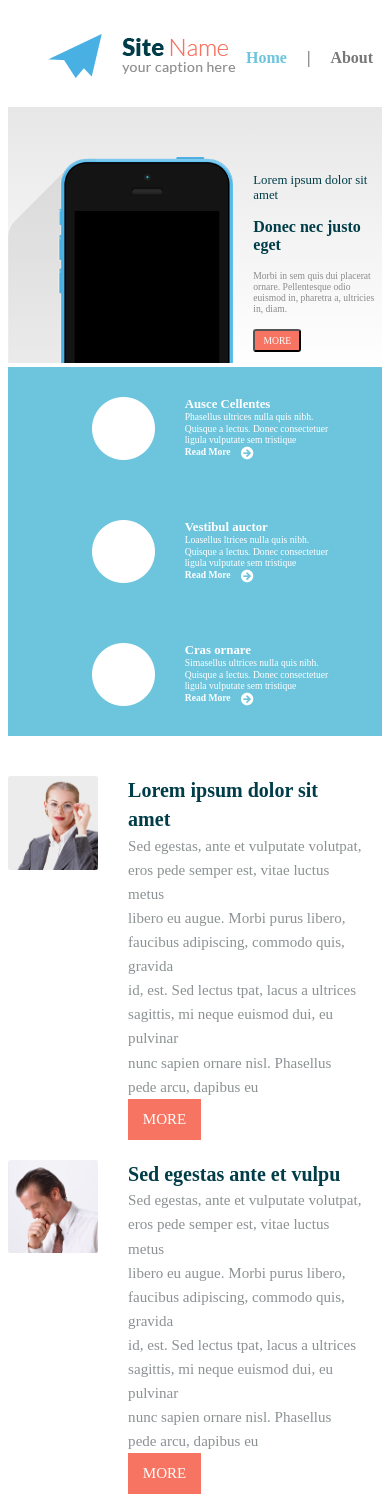
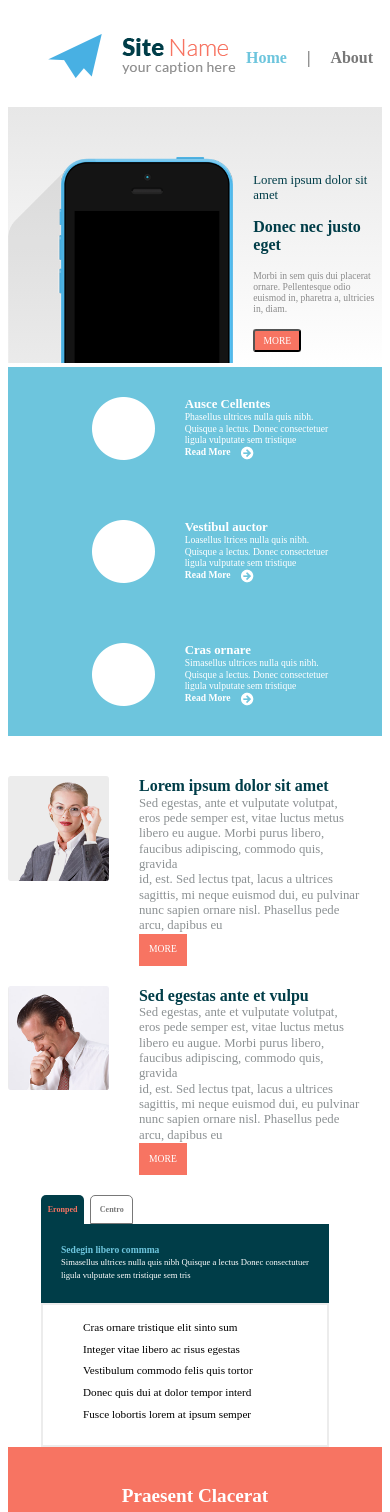
Before and after one commit to liubaterehova/-layout, a React app: page / in a window 390 px wide. Shown: the top 1512 px of the page. Built offline with nearby package versions, Linux system fonts and the light colour scheme.

Commit message:
fixed adaptive

```diff
--- a/src/components/footer/footer-cite-info.jsx
+++ b/src/components/footer/footer-cite-info.jsx
@@ -4,8 +4,8 @@ import twitter from '../png/twitter.png';
 import './style.scss';
 
 export const CiteInfo = () => (
-  <div className="cite-info-footer-conteiner">
-    <div className="hr-footer-conteiner" />
+  <div className="cite-info-footer-container">
+    <div className="hr-footer-container" />
     <div className="cite-info">
       <div className="cite-name">© Sitename. All rights Reserved. Designed By www.alltemplateneeds.com   /    Photos from : www.photorack.net</div>
       <div className="social-network-in-footer"><img src={facebook} alt="fb" /></div>
--- a/src/components/header/style.scss
+++ b/src/components/header/style.scss
@@ -26,3 +26,9 @@
 
   }
 }
+
+@media (mikn-width: 800px) {
+  .header {
+    display: hidden;
+  }
+}
--- a/src/components/main/container-with-calendar/style.scss
+++ b/src/components/main/container-with-calendar/style.scss
@@ -20,10 +20,7 @@
     font-family: SourceSansPro;
     font-size: 1.4rem;
     font-weight: 300;
-    font-stretch: normal;
-    font-style: normal;
     line-height: 1.31;
-    letter-spacing: normal;
     text-align: center;
     color: #6dc5dd;
   }
@@ -115,10 +112,7 @@
             font-family: SourceSansPro;
             font-size: 1rem;
             font-weight: bold;
-            font-stretch: normal;
-            font-style: normal;
             line-height: 1.8;
-            letter-spacing: normal;
             color: #f77462;
           }
         }
--- a/src/components/main/container-with-guys/container-with-guys.jsx
+++ b/src/components/main/container-with-guys/container-with-guys.jsx
@@ -7,7 +7,7 @@ import { SelectTab } from './select-tab';
 
 export const ContainerWithGuys = () => (
   <div className="container-with-guys">
-    <div className="people-in-conteiner">
+    <div className="people-in-container">
       <PersonCard
         photo={woman}
         altForPhoto="woman"
@@ -36,7 +36,7 @@ export const ContainerWithGuys = () => (
       />
     </div>
 
-    <div className="table-in-conteiner">
+    <div className="table-in-container">
       <SelectTab />
     </div>
   </div>
--- a/src/components/main/container-with-guys/person-card.jsx
+++ b/src/components/main/container-with-guys/person-card.jsx
@@ -6,15 +6,15 @@ export const PersonCard = ({
   photo, altForPhoto, text1, text2,
 }) =>
   (
-    <div className="person-in-conteiner-guys">
+    <div className="person-in-container-guys">
       <div>
-        <img src={photo} alt={altForPhoto} className="photo-in-conteiner-guys" />
+        <img src={photo} alt={altForPhoto} className="photo-in-container-guys" />
       </div>
-      <div className="text-near-photo-conteiner">
-        <div className="tex-near-photo-first-part">{text1}</div>
-        <div className="tex-near-photo-second-part">{text2}</div>
+      <div className="text-near-photo-container">
+        <div className="text-near-photo-first-part">{text1}</div>
+        <div className="text-near-photo-second-part">{text2}</div>
         <div>
-          <input type="button" className="button" value="More" />
+          <input type="button" className="button-for-guys-container" value="More" />
         </div>
       </div>
     </div>
--- a/src/components/main/container-with-guys/select-tab.jsx
+++ b/src/components/main/container-with-guys/select-tab.jsx
@@ -3,13 +3,13 @@ import './style.scss';
 import Arrows from '../../png/fiveArrows.png';
 
 export const SelectTab = () => (
-  <div className="select-tab-conteiner">
+  <div className="select-tab-container">
     <div className="select-tab-upper-part">
       <div>
         <button type="button" className="tab-active">Eronped</button>
         <button type="button" className="tab-no-active">Centro</button>
       </div>
-      <div className="text-in-selected-tab-conteiner">
+      <div className="text-in-selected-tab-container">
         <div className="header-in-selected-tab">Sedegin libero commma</div>
         <div className="main-text-in-selected-tab">Simasellus ultrices nulla quis nibh Quisque a lectus Donec consectutuer ligula vulputate sem tristique sem tris</div>
       </div>
--- a/src/components/main/container-with-guys/style.scss
+++ b/src/components/main/container-with-guys/style.scss
@@ -8,39 +8,39 @@
   height: 100%;
   padding-top:40px;
   padding-right:20px;
-  .people-in-conteiner {
+  .people-in-container {
       display: flex;
       flex-direction: column;
       height:100%;
-      .person-in-conteiner-guys {
+      .person-in-container-guys {
         justify-content: flex-end;
         display: flex;
         height:100%;
         padding-bottom:20px;
-        .photo-in-conteiner-guys {
+        .photo-in-container-guys {
           height: auto;
           width: 100%;
         }
 
-      .text-near-photo-conteiner {
+      .text-near-photo-container {
         display: flex;
         flex-direction: column;
         align-items: flex-start;
         justify-content: space-between;
         padding-left:30px;
-        .tex-near-photo-first-part {
+        .text-near-photo-first-part {
           color: #003d48;
           font-size: 1.25rem;
           font-weight: bold;
           line-height: 1.44;
         }
-        .tex-near-photo-second-part {
+        .text-near-photo-second-part {
           font-size: 0.94rem;
           line-height: 1.6;
           color: #8c9193;
         }
 
-        .button {
+        .button-for-guys-container {
           width: 4.56rem;
           height: 2.56rem;
           font-size: 0.94rem;
@@ -54,10 +54,10 @@
       }
     }
   }
-  .table-in-conteiner {
+  .table-in-container {
     flex: 0;
 
-    .select-tab-conteiner{
+    .select-tab-container{
       width: 21.43rem;
       .select-tab-upper-part {
         .tab-active {
@@ -82,7 +82,7 @@
           margin-left: 6px;
           }
         }
-        .text-in-selected-tab-conteiner{
+        .text-in-selected-tab-container{
           background-color: #003d48;
           padding: 20px;
 
@@ -132,29 +132,28 @@
     @media (max-width: 1100px) {
       .container-with-guys{
         flex-direction: column;
-        .table-in-conteiner  {
+        .table-in-container  {
           align-self: center;
         }
-        .people-in-conteiner {
+        .people-in-container {
           align-items: center;
       }
     }
   }
   @media (max-width: 680px) {
     .container-with-guys{
-      .people-in-conteiner {
-        .person {
-          .text-near-photo-conteiner{
-            .tex-near-photo-first-part {
+      .people-in-container {
+        .person-in-container-guys {
+          .text-near-photo-container{
+            .text-near-photo-first-part {
               font-size: 1rem;
               line-height: 1.20;
             }
-            .tex-near-photo-second-part {
+            .text-near-photo-second-part {
               font-size: 0.8rem;
               line-height: 1.2;
             }
-
-            .button {
+            .button-for-guys-container {
               width: 3rem;
               height: 2rem;
               font-size: 0.6rem;
@@ -174,13 +173,13 @@
   @media (max-width: 480px) {
     .container-with-guys{
       .people-in-conteine {
-        .person {
-          .text-near-photo-conteiner{
-            .tex-near-photo-first-part {
+        .person-in-container-guys {
+          .text-near-photo-container{
+            .text-near-photo-first-part {
               font-size: 0.8rem;
               line-height: 1.20;
             }
-            .tex-near-photo-second-part {
+            .text-near-photo-second-part {
               font-size: 0.6rem;
               line-height: 1.2;
             }
@@ -197,11 +196,11 @@
           }
         }
       }
-      .table-in-conteiner {
-        .select-tab-conteiner{
+      .table-in-container {
+        .select-tab-container{
           width: 18rem;
           .select-tab-upper-part {
-            .tab {
+            .tab-active {
               border-radius:5px 5px 0 0;
               width: 2.7rem;
               height: 1.8rem;
@@ -210,7 +209,7 @@
               line-height: 1.4;
               font-weight: bold;
             }
-            .text-in-selected-tab-conteiner{
+            .text-in-selected-tab-container{
               .header-in-selected-tab {
                 font-family: "SourceSansPro";
                 font-size: 0.6rem;
--- a/src/components/main/container-with-orange/style.scss
+++ b/src/components/main/container-with-orange/style.scss
@@ -11,10 +11,7 @@
     font-family: SourceSansPro;
     font-size: 2rem;
     font-weight: bold;
-    font-stretch: normal;
-    font-style: normal;
     line-height: 0.9;
-    letter-spacing: normal;
     text-align: center;
     color: #ffffff;
     .text-under-header-in-orange-container {
--- a/src/components/main/container-with-phone/style.scss
+++ b/src/components/main/container-with-phone/style.scss
@@ -25,7 +25,6 @@
     }
     .text-near-phone-third-part {
       font-size: 1.13rem;
-      font-weight: normal;
       color: #8b8b8b;
     }
     .button {
```
Also changed, not shown: src/components/footer/style.scss (+8 -8 lines).
